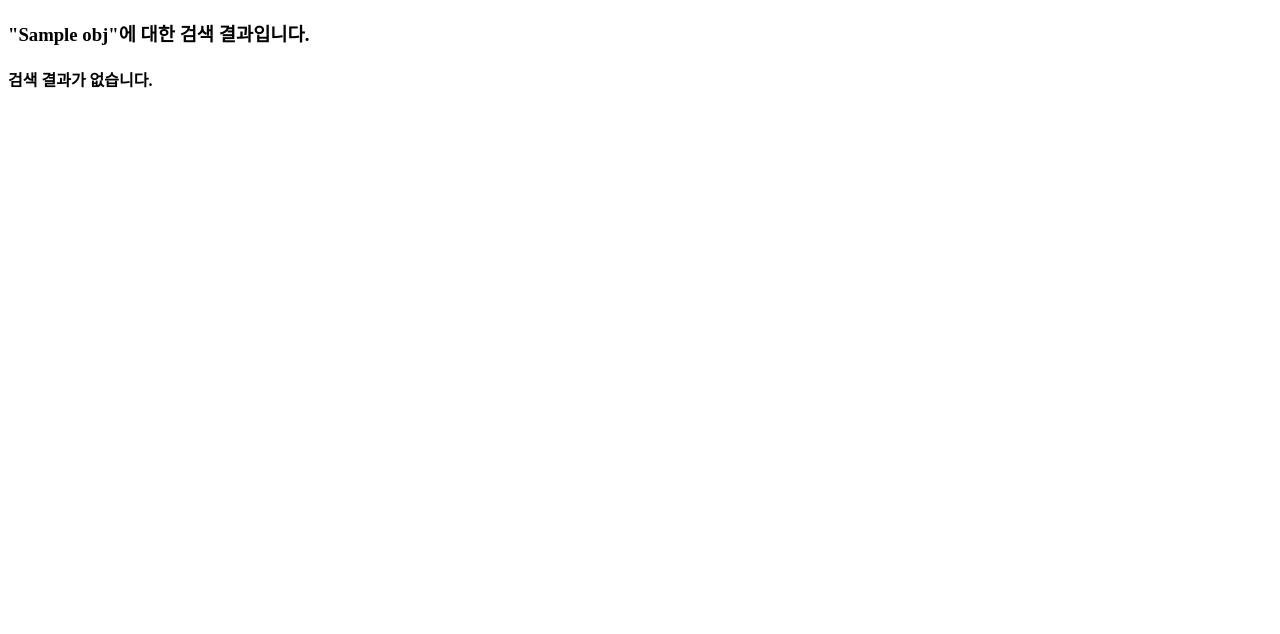
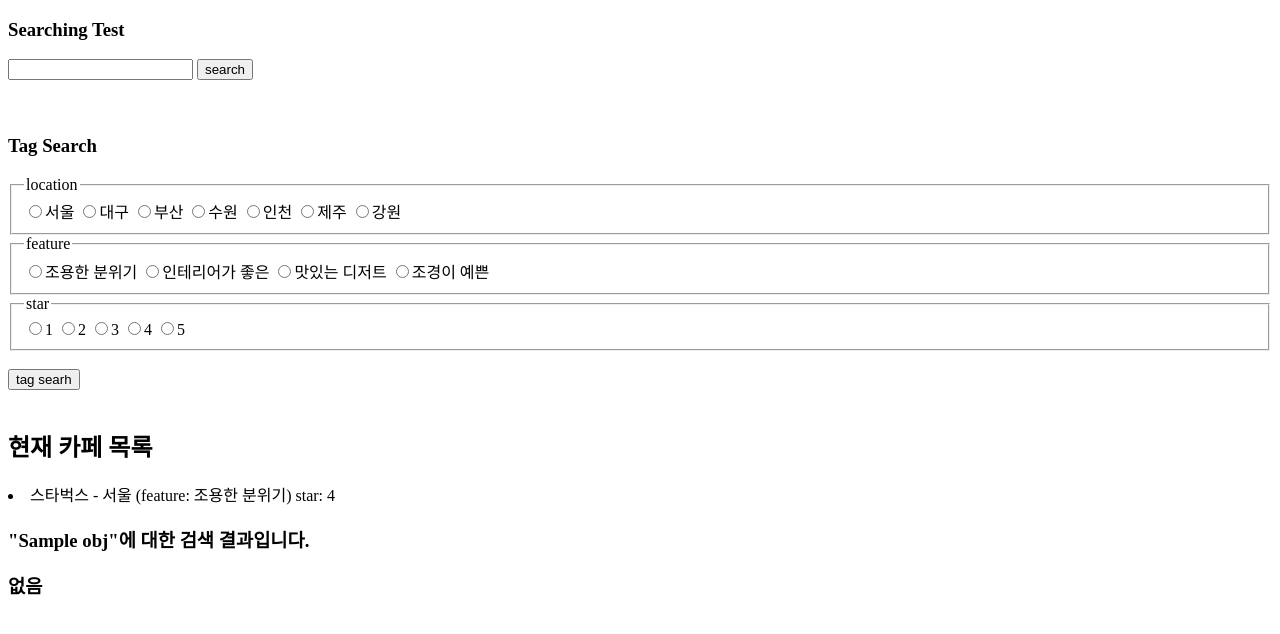
Before and after one commit to techofficer20/likelion7th_hackaton, a Django app: template cafeproject/searchapp/templates/result.html in a window 1280 px wide. Shown: the top 634 px of the page. Run offline with Django 3.2, Linux system fonts and the light colour scheme; data comes from the database, SQL or seed files in the repository; tables that the repository leaves empty hold one stand-in row (values such as "Sample post"); the template is opened without the code that fills it: values that come from a table or form of the project are taken from there, most other values are stand-ins (such as "Sample title", 1, 10 or a date in 2020); parts of the project's set-up code (start-up, migrations or seed data) failed here and were passed over.

Commit message:
search update commit

```diff
--- a/cafeproject/searchapp/templates/result.html
+++ b/cafeproject/searchapp/templates/result.html
@@ -1,24 +1,60 @@
 <!DOCTYPE html>
 <html lang="en">
+
 <head>
     <meta charset="UTF-8">
     <meta name="viewport" content="width=device-width, initial-scale=1.0">
     <meta http-equiv="X-UA-Compatible" content="ie=edge">
     <title>Document</title>
 </head>
+
 <body>
-    <h3 id = "result">"{{ obj }}"에 대한 검색 결과입니다.</h3> <!-- views.py에서 불러들인 데이터를 사용 -->
+    <h3>Searching Test</h3>
+    <form action="{% url 'result' %}" method="GET">
+        <!-- 바로 result.html로 넘어가도록 -->
+        <input type="search" value="" name='searching' /> <!-- 검색어 얻어내기 위해 name 추가 -->
+        <input type="submit" value="search">
+    </form>
+    <br />
+    <br />
+    <h3>Tag Search</h3>
+
+    <form action="{% url 'result' %}" method="GET">
+        <fieldset>
+            <legend>location</legend>
+            {% for location in location_list %}
+            <input type="radio" name="location" value="{{location.location}}">{{location.location}}
+            {% endfor %}
+        </fieldset>
+        <fieldset>
+            <legend>feature</legend>
+            {% for feature in feature_list %}
+            <input type="radio" name="features" value="{{feature.feature}}">{{feature.feature}}
+            {% endfor %}
+        </fieldset>
+        <fieldset>
+            <legend>star</legend>
+            {% for star in star_list %}
+            <input type="radio" name="star" value="{{star.star}}">{{star.star}}
+            {% endfor %}
+        </fieldset>
+        <br />
+        <input type="submit" value="tag searh">
+    </form>
+    <br />
+    <h2>현재 카페 목록</h2>
     {% for post_obj in post %}
-
-        {% if post_obj.title == obj_list.0 and post_obj.location == obj_list.1 and post_obj.feature == obj_list.2 %}
-            <li>{{post_obj.title}} - {{post_obj.location}} (feature: {{post_obj.feature}}) star: {{post_obj.starrate}}</li>
-        {% endif %}
-
-        {% if post_obj.title == obj or post_obj.location == obj or post_obj.feature == obj %}
-            <li>{{post_obj.title}} - {{post_obj.location}} (feature: {{post_obj.feature}}) star: {{post_obj.starrate}}</li>
+    <li>{{ post_obj.title }} - {{ post_obj.location }} (feature: {{ post_obj.feature }}) star: {{post_obj.starrate}}
+    </li>
+    {% endfor %}
+    <h3 id="result">"{{ obj }}"에 대한 검색 결과입니다.</h3> <!-- views.py에서 불러들인 데이터를 사용 -->
+    {% for result_obj in post %}
+        {% if result_obj.location == obj %}
+            <h2>찾음</h2>
         {% else %}
-            <h4>검색 결과가 없습니다.</h4>
+            <h3>없음</h3>
         {% endif %}
     {% endfor %}
 </body>
+
 </html>
```
Also changed, not shown: cafeproject/searchapp/templates/index.html (+6 -7 lines), cafeproject/searchapp/views.py (+12 -3 lines).
